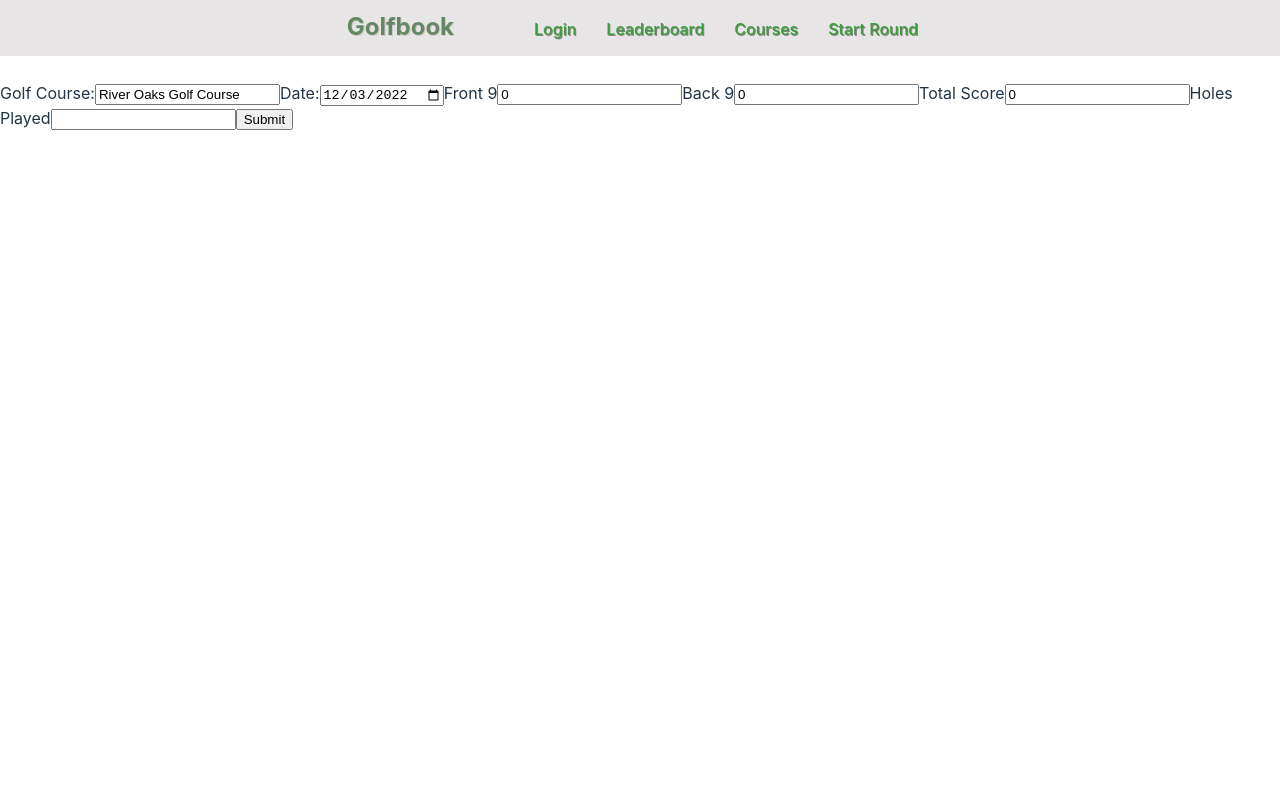
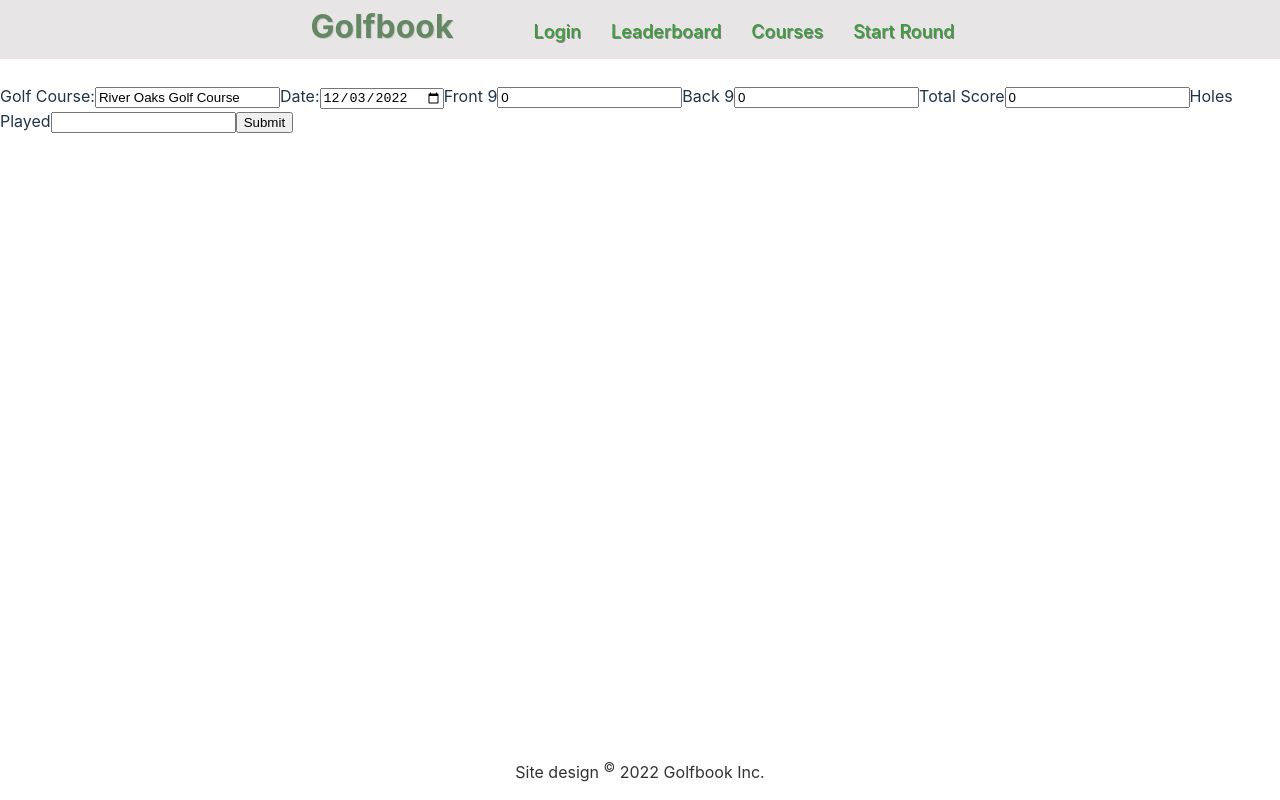
Before and after one commit to dlowry20/golfbook-ui, a React (Vite) app: page /startRound in a window 1280 px wide. Built offline with nearby package versions, Linux system fonts and the light colour scheme.

Commit message:
Add footer

```diff
--- a/src/Leaderboard.jsx
+++ b/src/Leaderboard.jsx
@@ -3,6 +3,7 @@ import CurrentScore, {LeaderBoardRow} from "./CurrentScore";
 import React, { useState, useEffect } from 'react';
 import axios from 'axios';
 import Header from './components/Header';
+import Footer from './components/Footer';
 
 function Leaderboard() {
     const [error, setError] = useState(null);
@@ -48,6 +49,7 @@ function Leaderboard() {
             }
             </tbody>
         </table>
+        <Footer />
         </>
     );
 }
--- a/src/StartRound.jsx
+++ b/src/StartRound.jsx
@@ -1,6 +1,7 @@
 import React, { useState, useEffect } from 'react';
 import axios from 'axios';
 import Header from './components/Header';
+import Footer from './components/Footer';
 
 
 export default function StartRound() {
@@ -108,6 +109,7 @@ export default function StartRound() {
             </label>
             <input type="submit" />
         </form>
+        <Footer/>
         </>
     )
 }
--- a/src/components/Courses.jsx
+++ b/src/components/Courses.jsx
@@ -1,6 +1,7 @@
 import React, { useState, useEffect } from 'react';
 import axios from 'axios';
 import Header from './Header';
+import Footer from './Footer';
 import { CourseRow } from './CourseRow';
 import './Courses.css';
 
@@ -51,6 +52,7 @@ function Courses() {
             </tbody>
         </table>
         </div>
+        <Footer/>
         </>
     );
 }
--- /dev/null
+++ b/src/components/Footer.css
@@ -0,0 +1,18 @@
+.footer {
+    font-size: medium;
+    color: rgb(51, 50, 50);
+}
+
+.footerText {
+    text-align: center;
+}
+
+.footerPosition {
+    position: fixed;
+    bottom: 0;
+    width: 100%;
+}
+
+.copyRight {
+    font-size: 0.8em;
+}
--- /dev/null
+++ b/src/components/Footer.jsx
@@ -0,0 +1,11 @@
+import './Footer.css';
+
+export default function Footer() {
+  return (
+    <>
+        <footer className="footer">
+            <p className="footerText footerPosition">Site design <sup className="copyRight">&copy;</sup> 2022 Golfbook Inc.</p>
+        </footer>
+    </>
+  )
+}
--- a/src/components/Header.css
+++ b/src/components/Header.css
@@ -12,13 +12,14 @@
     width: 50%;
     color: rgb(100, 136, 100);
     font-weight: 700;
-    font-size: x-large;
+    font-size: xx-large;
     padding-right: 65px;
     text-shadow: 1px 1px rgb(207, 202, 202);
 }
 
 .nav-link {
     padding: 0 15px;
+    font-size: large;
     color: rgb(61, 156, 61);
     text-shadow: 1px 1px rgb(134, 131, 131);
 }
@@ -26,8 +27,6 @@
 .nav-link:hover {
     padding: 0 15px;
     color: rgb(20, 216, 20);
-    text-shadow: 1.5px 1.5px rgb(134, 131, 131);
-    font-size: large;
-    font-weight: bold;
+    text-shadow: 4px -1px 20px rgb(142, 241, 142);
     transition: 0.5s;
 }
--- a/src/containers/Login.jsx
+++ b/src/containers/Login.jsx
@@ -1,7 +1,7 @@
 import React, { useState } from 'react';
 
 import axios from 'axios';
-
+import Footer from '../components/Footer';
 
 async function loginUser(credentials) {
 
@@ -43,6 +43,7 @@ export default function Login() {
                     <button type="submit">Submit</button>
                 </div>
             </form>
+            <Footer/>
         </div>
     )
 }
```
